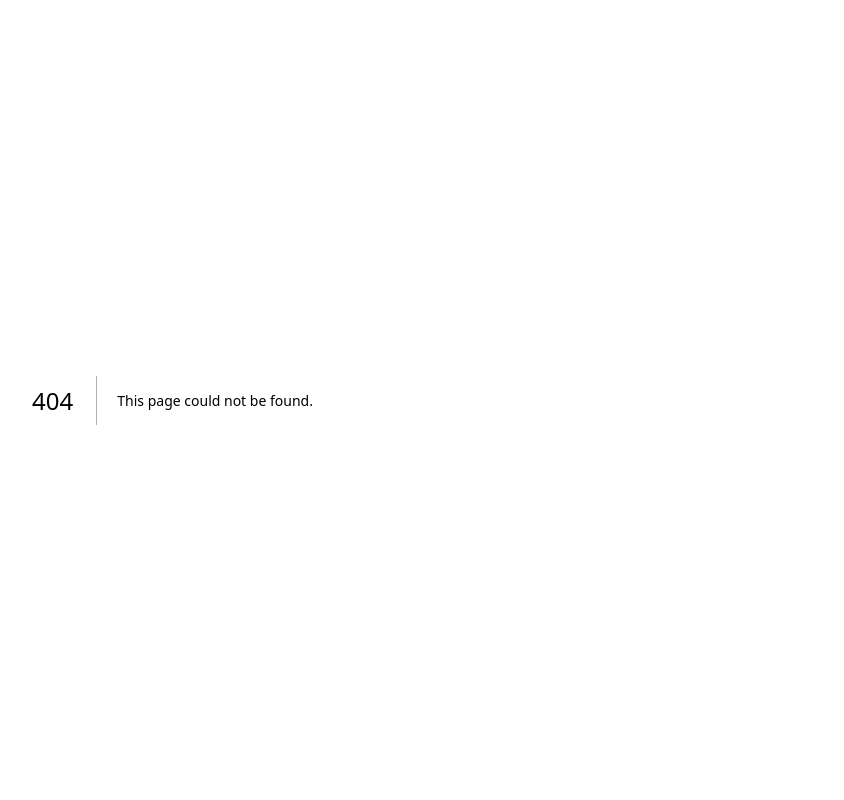
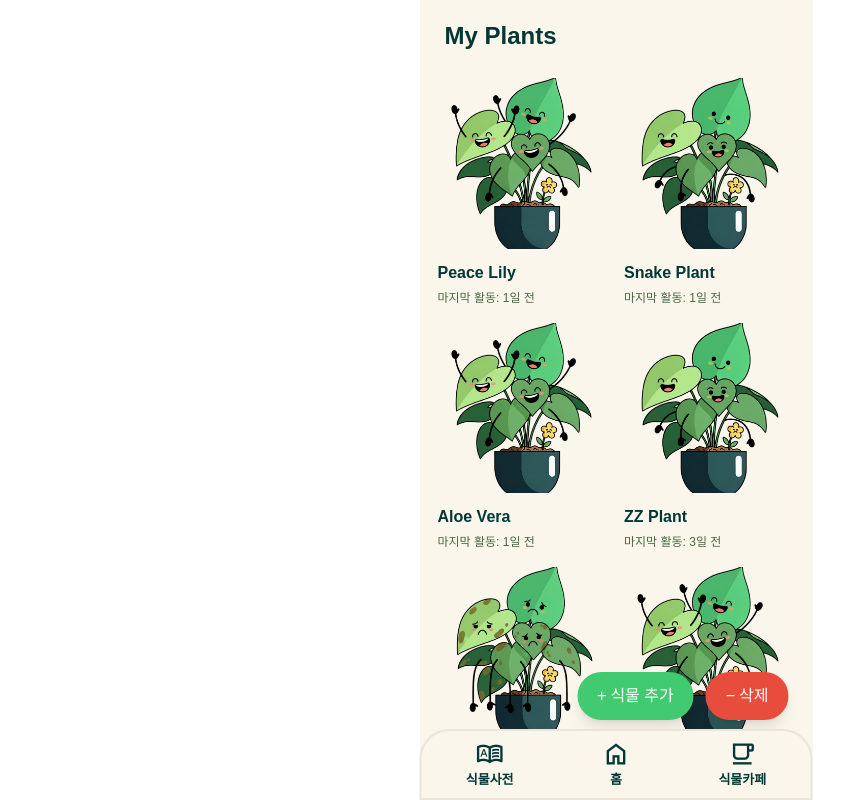
Before and after one commit to daybreaker42/KU-hackathon-2025, a Next.js app in the folder client/: page /myPlant in a window 1280 px wide. Before the commit this address had no page. Shown: the whole page, without its empty margins (24-868 px from the left). Built offline with nearby package versions, Linux system fonts and the light colour scheme.

Commit message:
feat: 식물 관리 페이지 구현 - 식물 추가 및 삭제 버튼 추가

```diff
--- /dev/null
+++ b/client/app/component/myPlant/PlantManageButtons.tsx
@@ -0,0 +1,30 @@
+import Link from 'next/link';
+
+export default function PlantManageButtons() {
+  return (
+    <div className="fixed bottom-[80px] z-10 w-[393px] left-1/2 -translate-x-1/2 px-[24px] pointer-events-none">
+      <div className="flex gap-3 ml-auto w-fit pointer-events-auto">
+        {/* 식물 추가 버튼 */}
+        <Link
+          href="/addPlant"
+          className="bg-[#42CA71] text-white font-medium py-3 px-5 rounded-full shadow-lg hover:bg-[#369F5C] transition-colors flex items-center gap-1"
+        >
+          <span>+</span>
+          <span>식물 추가</span>
+        </Link>
+
+        {/* 식물 삭제 버튼 */}
+        <button
+          onClick={() => {
+            // TODO: 식물 삭제 모드 토글 기능 구현
+            console.log('식물 삭제 모드 토글');
+          }}
+          className="bg-[#E74C3C] text-white font-medium py-3 px-5 rounded-full shadow-lg hover:bg-[#C0392B] transition-colors flex items-center gap-1"
+        >
+          <span>−</span>
+          <span>삭제</span>
+        </button>
+      </div>
+    </div>
+  );
+}
--- /dev/null
+++ b/client/app/myPlant/page.tsx
@@ -0,0 +1,178 @@
+"use client";
+
+import Image from "next/image";
+import Link from "next/link";
+import { useState, useEffect } from "react";
+import Footer from "../component/common/footer";
+import PlantManageButtons from "../component/myPlant/PlantManageButtons"; // 식물 관리 버튼 컴포넌트 추가
+
+// 식물 데이터 타입 정의
+interface Plant {
+  id: string;
+  name: string; // 애칭
+  species: string; // 종류
+  image: string;
+  lastWatered: number; // 며칠 전 물 줌
+  lastSunlight: number; // 며칠 전 햇빛 비춤
+  lastActivity: string; // 마지막 활동 타입 ('water' | 'sunlight')
+}
+
+// TODO: API 연동 시 실제 데이터로 교체
+const mockPlants: Plant[] = [
+  {
+    id: "1",
+    name: "Peace Lily",
+    species: "스파티필럼",
+    image: "/plant-happy.png",
+    lastWatered: 1,
+    lastSunlight: 2,
+    lastActivity: "water"
+  },
+  {
+    id: "2",
+    name: "Snake Plant",
+    species: "산세베리아",
+    image: "/plant-normal.png",
+    lastWatered: 3,
+    lastSunlight: 1,
+    lastActivity: "sunlight"
+  },
+  {
+    id: "3",
+    name: "Aloe Vera",
+    species: "알로에",
+    image: "/plant-happy.png",
+    lastWatered: 2,
+    lastSunlight: 1,
+    lastActivity: "sunlight"
+  },
+  {
+    id: "4",
+    name: "ZZ Plant",
+    species: "자미오쿨카스",
+    image: "/plant-normal.png",
+    lastWatered: 5,
+    lastSunlight: 3,
+    lastActivity: "sunlight"
+  },
+  {
+    id: "5",
+    name: "Spider Plant",
+    species: "접란",
+    image: "/plant-sick.png",
+    lastWatered: 7,
+    lastSunlight: 4,
+    lastActivity: "sunlight"
+  },
+  {
+    id: "6",
+    name: "Monstera",
+    species: "몬스테라",
+    image: "/plant-happy.png",
+    lastWatered: 1,
+    lastSunlight: 1,
+    lastActivity: "water"
+  }
+];
+
+// 개별 식물 카드 컴포넌트
+function PlantCard({ plant }: { plant: Plant }) {
+  // 마지막 활동 텍스트 생성
+  const getLastActivityText = (plant: Plant): string => {
+    if (plant.lastActivity === 'water') {
+      return `마지막 활동: ${plant.lastWatered}일 전`;
+    } else {
+      return `마지막 활동: ${plant.lastSunlight}일 전`;
+    }
+  };
+
+  return (
+    <Link
+      href={`/myPlant/${plant.id}`} // 경로를 myPlant로 수정
+      className="block"
+    >
+      <div> {/* background, shadow, padding 제거 */}
+        {/* 식물 이미지 */}
+        <div className="relative w-full aspect-square mb-[12px] overflow-hidden rounded-[16px] bg-transparent">
+          <Image
+            src={plant.image}
+            alt={plant.name}
+            fill
+            className="object-cover"
+          />
+        </div>
+
+        {/* 식물 정보 */}
+        <div className="space-y-[4px]">
+          <h3 className="font-bold text-[16px] text-[#023735] truncate">
+            {plant.name}
+          </h3>
+          <p className="text-[#4A6741] text-[12px] truncate">
+            {getLastActivityText(plant)}
+          </p>
+        </div>
+      </div>
+    </Link>
+  );
+}
+
+export default function MyPlantsPage() {
+  const [plants, setPlants] = useState<Plant[]>([]);
+
+  useEffect(() => {
+    // TODO: 실제 API 호출로 교체
+    setPlants(mockPlants);
+  }, []);
+
+  return (
+    <div className="min-h-screen max-h-screen flex flex-col bg-[#FAF6EC] overflow-hidden">
+      {/* 스크롤 가능한 컨텐츠 영역 */}
+      <div className="flex-1 overflow-y-auto p-[18px] pb-[100px]">
+        {/* 헤더 */}
+        <div className="mb-[24px]">
+          <h1 className="pl-[7px] text-[#023735] font-bold text-[24px]">
+            My Plants
+          </h1>
+        </div>
+
+        {/* 식물 갤러리 그리드 */}
+        <div className="grid grid-cols-2 gap-[16px]">
+          {plants.map((plant) => (
+            <PlantCard key={plant.id} plant={plant} />
+          ))}
+        </div>
+
+        {/* 식물이 없을 때 표시할 빈 상태 */}
+        {plants.length === 0 && (
+          <div className="flex flex-col items-center justify-center h-[400px] text-center">
+            <Image
+              src="/plang-sad.png"
+              alt="No plants"
+              width={120}
+              height={120}
+              className="mb-[16px] opacity-50"
+            />
+            <p className="text-[#4A6741] text-[16px] mb-[8px]">
+              아직 등록된 식물이 없어요
+            </p>
+            <p className="text-[#4A6741] text-[14px] opacity-70">
+              새로운 식물을 추가해보세요!
+            </p>
+            <Link
+              href="/addPlant"
+              className="mt-[16px] bg-[#4A6741] text-white px-[24px] py-[12px] rounded-[12px] text-[14px] font-medium"
+            >
+              식물 추가하기
+            </Link>
+          </div>
+        )}
+      </div>
+
+      {/* 식물 관리 버튼들 (추가/삭제) */}
+      <PlantManageButtons />
+
+      {/* Footer는 고정 위치 */}
+      <Footer url="myPlant" /> {/* Footer url도 myPlant로 수정 */}
+    </div>
+  );
+}
```
